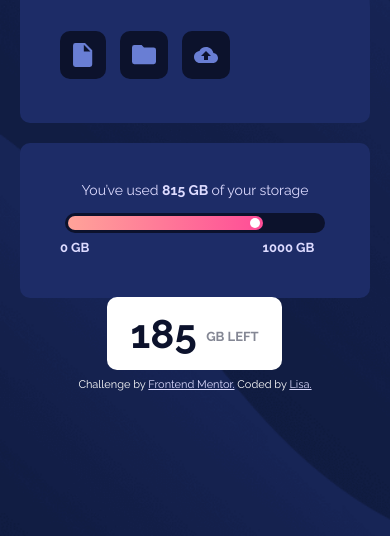
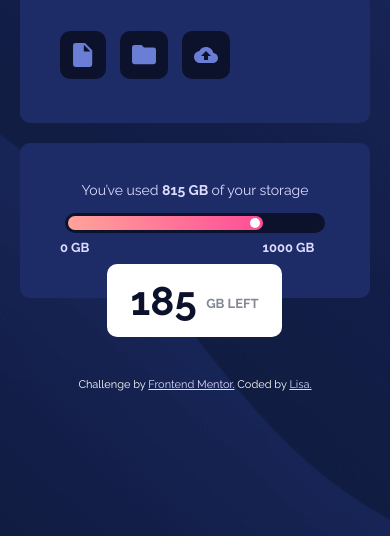
Before and after one commit to CrypticMango/flyo-data-storage-component, a plain HTML site: page index.html in a window 390 px wide. Shown: the part 308-844 px from the top of the page. Drawn offline with Linux system fonts and the light colour scheme.

Commit message:
added media query for .storage-left div

```diff
--- a/style.css
+++ b/style.css
@@ -169,3 +169,11 @@ span {
 .attribution a {
 	color: var(--pale-blue);
 }
+
+@media (min-width: 390px) {
+
+	.storage-left {
+		position: absolute;
+		top: 63%;
+	}
+}
```
